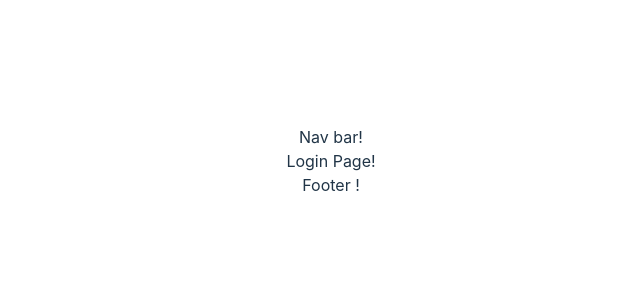
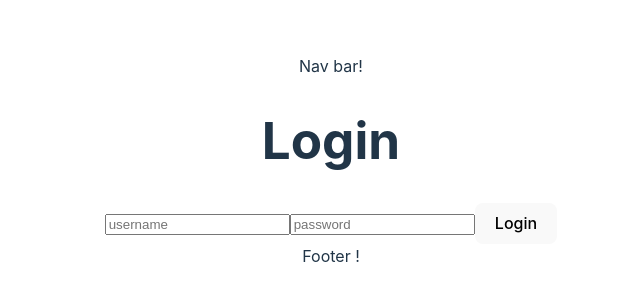
Before and after one commit to jennifern6/eat-collective-client, a React (Vite) app: page /login in a window 1280 px wide. Shown: the part 239-540 px from the top of the page, without its empty margins (309-949 px from the left). Built offline with nearby package versions, Linux system fonts and the light colour scheme.

Commit message:
added login form: user, pass, button

```diff
--- a/src/pages/Login.jsx
+++ b/src/pages/Login.jsx
@@ -1,11 +1,16 @@
-import React from 'react'
+import React from "react";
 
 function Login() {
   return (
-    <div>
-      Login Page!
+    <div classNamw="auth">
+      <h1>Login</h1>
+      <form>
+        <input type="text" placeholder="username" />
+        <input type="password" placeholder="password" />
+        <button>Login</button>
+      </form>
     </div>
-  )
+  );
 }
 
-export default Login
+export default Login;
```
